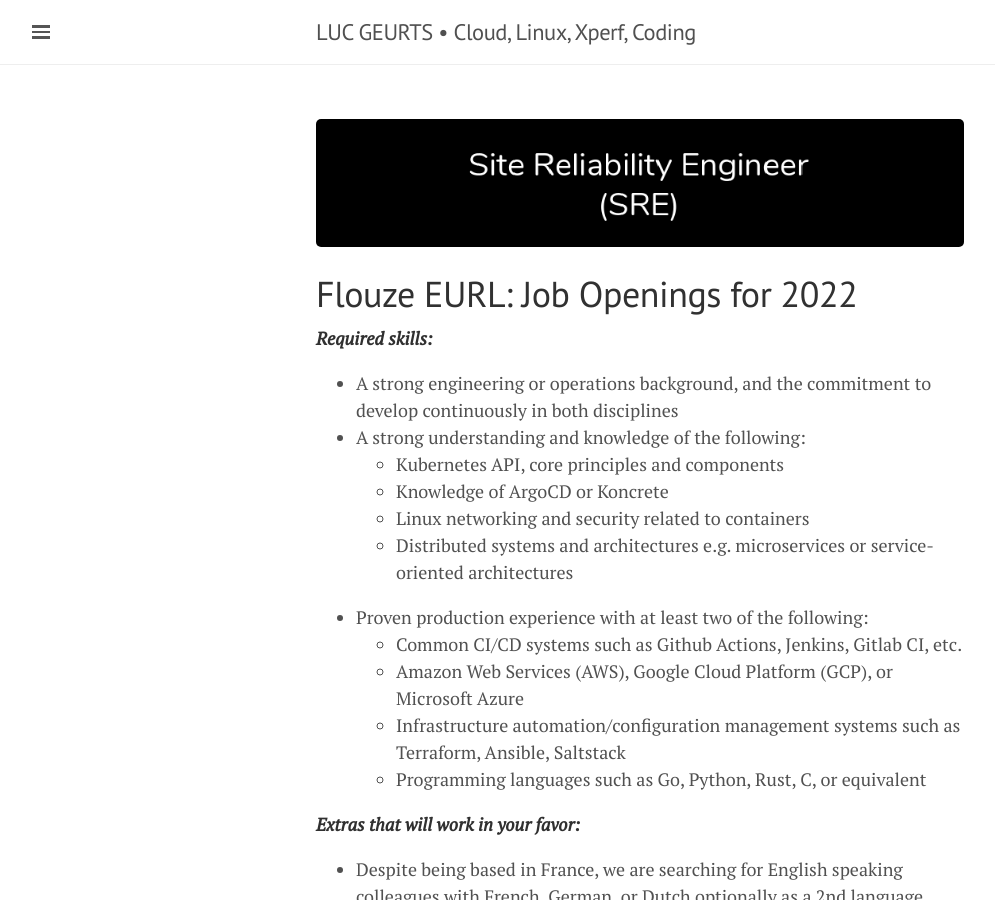
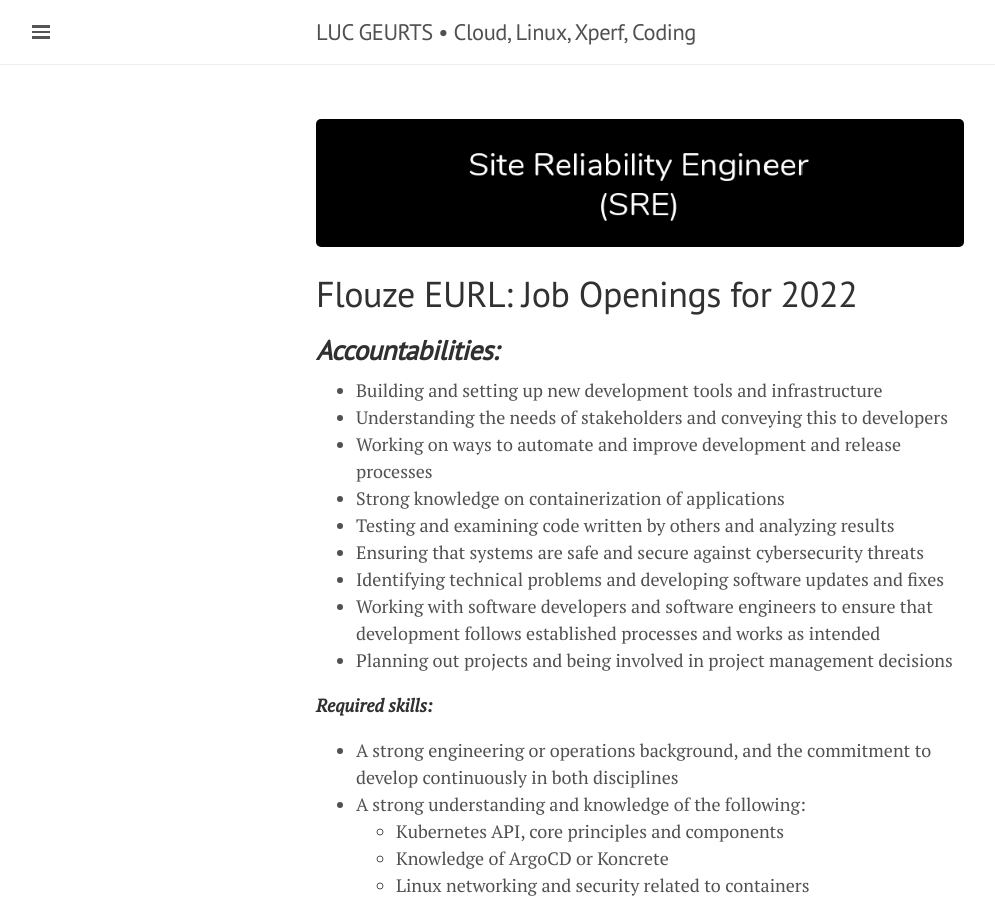
Before and after one commit to lgeurts/lgeurts.github.io, a Jekyll site: the page built from APPLICATION_FORM.md, in a window 1280 px wide and 900 px high. Shown: the whole window, without its empty margins (0-995 px from the left). Built offline with Jekyll 4.4.1, drawn with Linux system fonts in a browser that asks for light colours; nearby versions of some CDN libraries; our own code applies the rules of GitHub Pages for plain Markdown files.

Commit message:
Update APPLICATION_FORM.md

```diff
--- a/APPLICATION_FORM.md
+++ b/APPLICATION_FORM.md
@@ -1,6 +1,18 @@
 ![Join Us](/assets/opportunities.png)
 
 # Flouze EURL: Job Openings for 2022
+
+## ***Accountabilities:***
+
+- Building and setting up new development tools and infrastructure
+- Understanding the needs of stakeholders and conveying this to developers
+- Working on ways to automate and improve development and release processes
+- Strong knowledge on containerization of applications
+- Testing and examining code written by others and analyzing results
+- Ensuring that systems are safe and secure against cybersecurity threats
+- Identifying technical problems and developing software updates and fixes
+- Working with software developers and software engineers to ensure that development follows established processes and works as intended
+- Planning out projects and being involved in project management decisions
 
 ***Required skills:***
 
```
